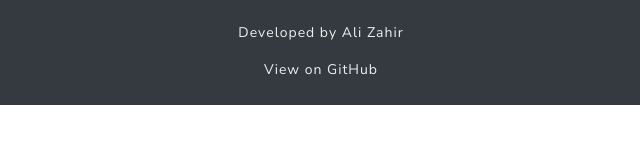
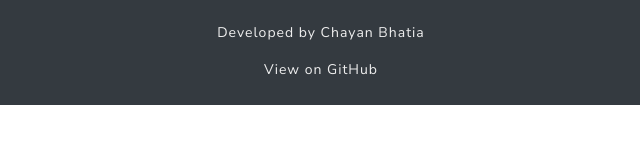
Before and after one commit to chayanbhatia/Covid-19-Tracker, a plain HTML site: page index.html in a window 1280 px wide. Shown: the part 282-426 px from the top of the page, 319-959 px from the left. Drawn offline with nearby package versions, Linux system fonts and the light colour scheme; no server answers.

Commit message:
Update index.html

```diff
--- a/index.html
+++ b/index.html
@@ -82,7 +82,7 @@
   </div>
     </div>
     <footer class="bg-dark muted">
-      <p>Developed by Ali Zahir</p>
+      <p>Developed by Chayan Bhatia</p>
 
       <a href="https://github.com/alizahir23/CoronaCases">View on GitHub</a>
     </footer>
```
